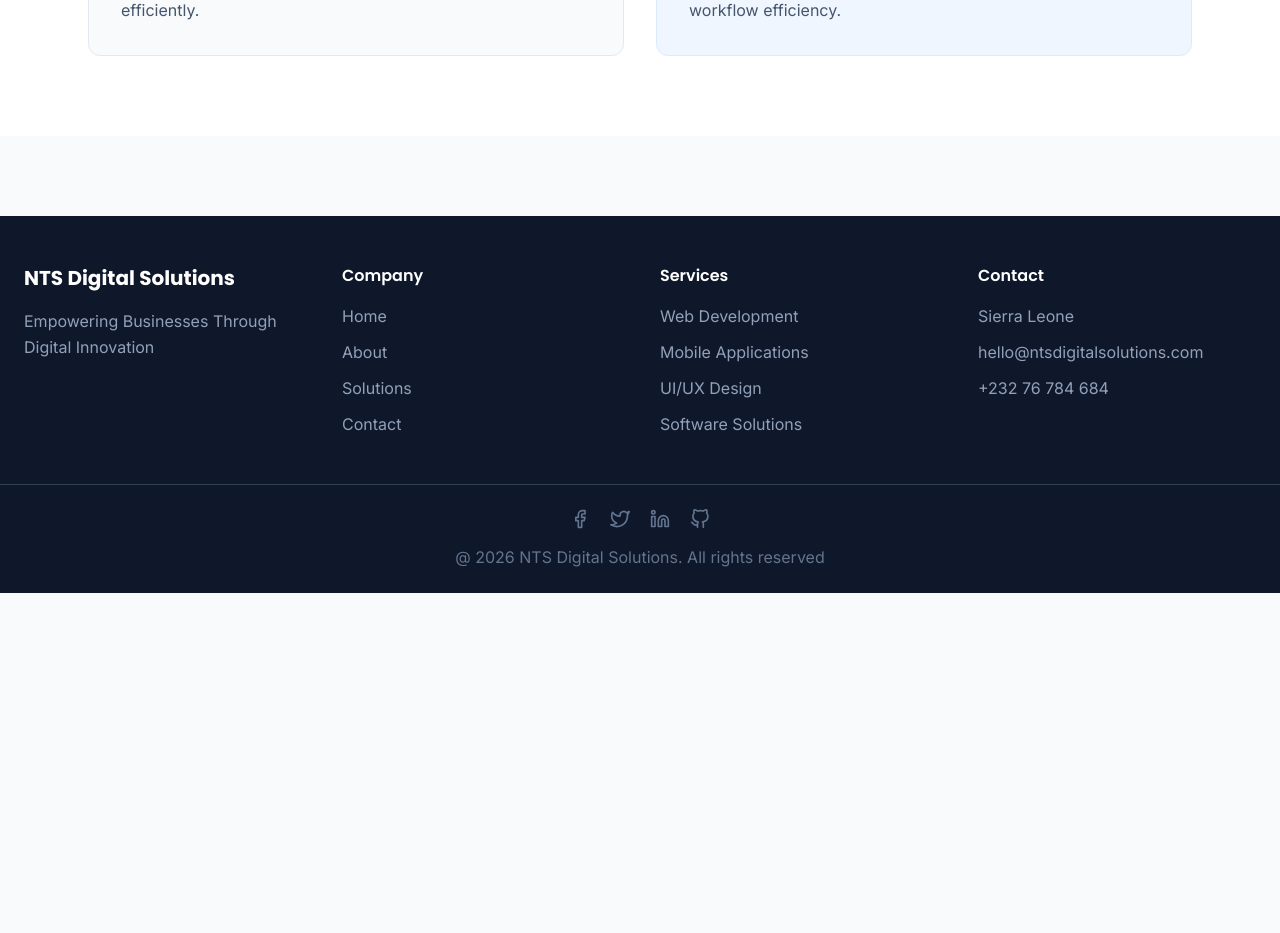
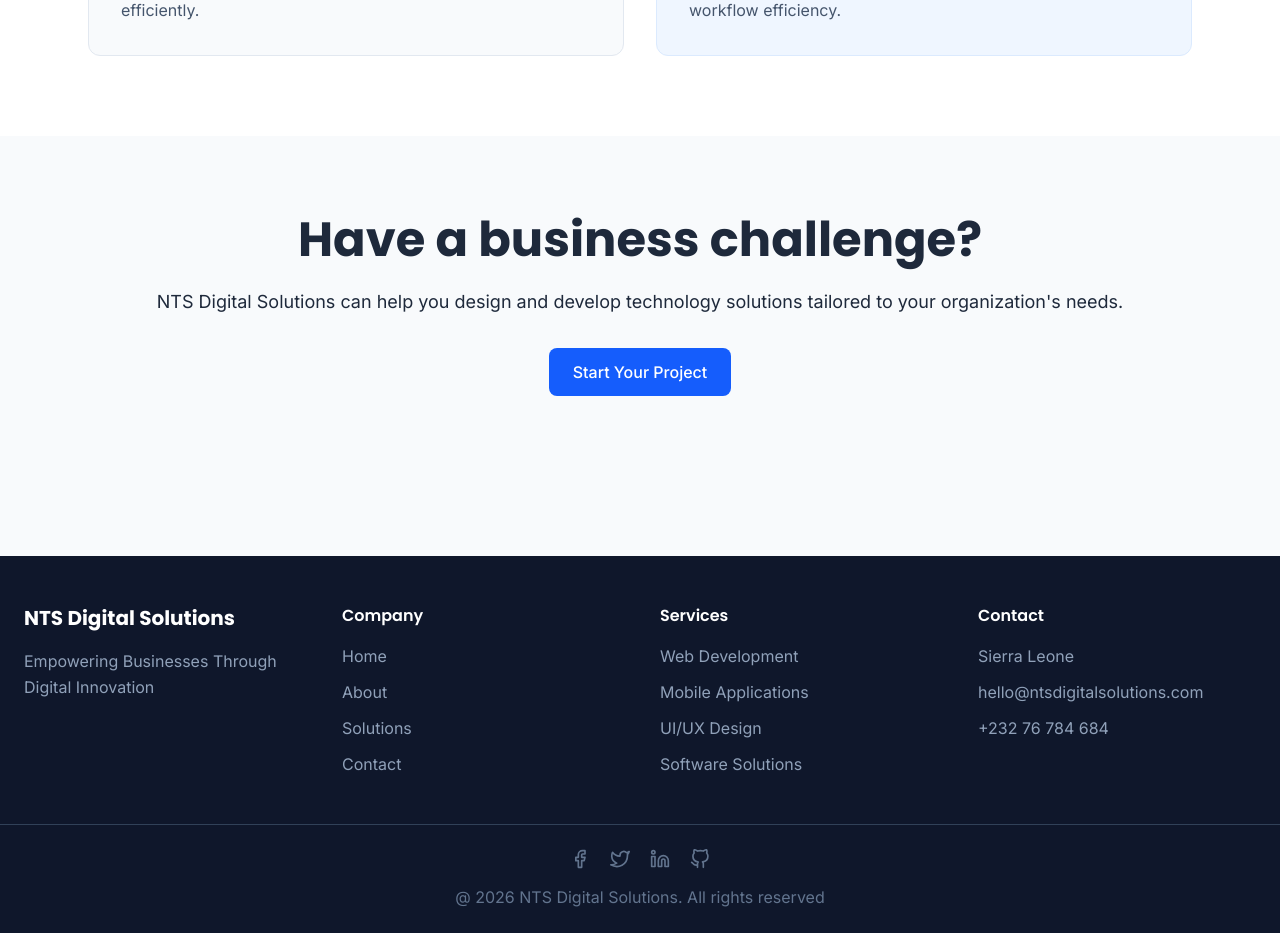
Before and after one commit to SANTS2006/NTSDigitalSolutions, a React (Vite) app: page /solutions/hospital-records in a window 1280 px wide. Shown: the part 3640-4573 px from the top of the page. Before the commit the page ends 4233 px from the top, so only its background shows below. Built offline with nearby package versions, Linux system fonts and the light colour scheme.

Commit message:
Complete solutions portfolio section

```diff
--- /dev/null
+++ b/src/components/sections/SolutionCTA.jsx
@@ -0,0 +1,34 @@
+import { Link } from "react-router-dom";
+import Button from "../ui/Button";
+
+function SolutionCTA() {
+
+    return (
+
+        <section className=" py-20 bg-slate-50 ">
+            <div className="max-w-5xl mx-auto px-6  text-center ">
+                <h2 className=" text-3xl md:text-5xl font-bold" >
+                    Have a business challenge?
+                </h2>
+
+                <p className=" mt-6  text-lg ">
+                    NTS Digital Solutions can help you design
+                    and develop technology solutions tailored
+                    to your organization's needs.
+                </p>
+
+                <div className=" mt-8 flex justify-center">
+
+                    <Link to="/contact">
+                        <Button>
+                            Start Your Project
+                        </Button>
+                    </Link>
+                </div>
+            </div>
+        </section>
+    );
+}
+
+
+export default SolutionCTA;
--- a/src/components/ui/SolutionsCard.jsx
+++ b/src/components/ui/SolutionsCard.jsx
@@ -150,7 +150,9 @@ function SolutionsCard({
 
 
                     {
-                        solution.technologies.map((tech) => (
+    Object.values(solution.technology)
+    .flat()
+    .map((tech) => (
 
         <span
 
--- a/src/pages/SolutionDetails.jsx
+++ b/src/pages/SolutionDetails.jsx
@@ -5,6 +5,7 @@ import SolutionGallery from "../components/ui/SolutionGallery";
 import SolutionFeatures from "../components/ui/SolutionFeatures";
 import TechnologyStack from "../components/ui/TechnologyStack";
 import ChallengeSolution from "../components/ui/ChallengeSolution";
+import SolutionCTA from '../components/sections/SolutionCTA';
 
 
 function SolutionDetails() {
@@ -218,14 +219,11 @@ px-6
 
 
                     <h2 className="
-text-3xl
-font-bold
-text-slate-900
-mb-8
-">
-
-                        Challenge & Solution
-
+                        text-3xl
+                        font-bold
+                        text-slate-900
+                        mb-8
+                        "> Challenge & Solution
                     </h2>
 
 
@@ -241,6 +239,7 @@ mb-8
                 </div>
 
             </section>
+            <SolutionCTA />
 
 
         </>
--- a/src/pages/Solutions.jsx
+++ b/src/pages/Solutions.jsx
@@ -1,11 +1,12 @@
 import SolutionsHero from '../components/sections/SolutionsHero';
 import SolutionsGrid from "../components/sections/SolutionsGrid";
-
+import SolutionCTA from '../components/sections/SolutionCTA';
 function Solutions() {
     return (
         <>
             <SolutionsHero />
             <SolutionsGrid />
+            <SolutionCTA />
         </>
     );
 }
```
Lines whose indentation alone changed are shown as unchanged.
